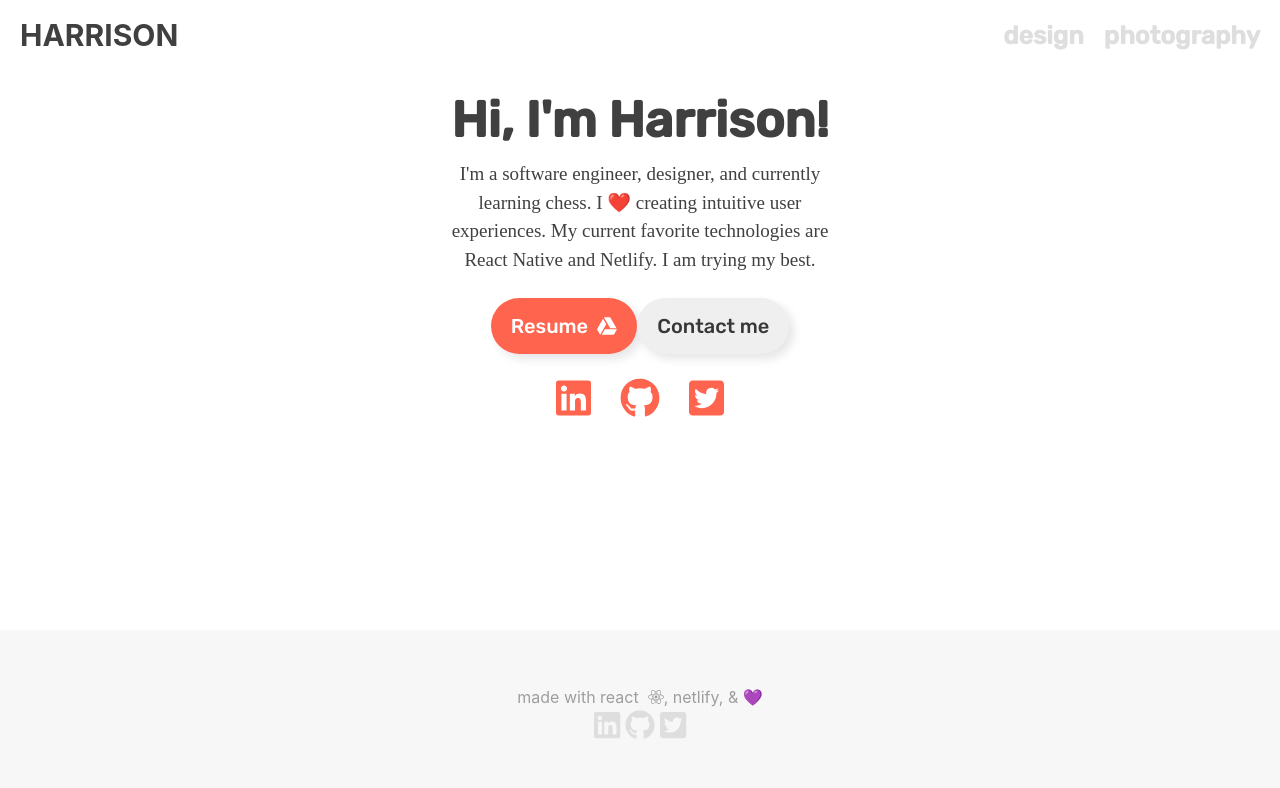
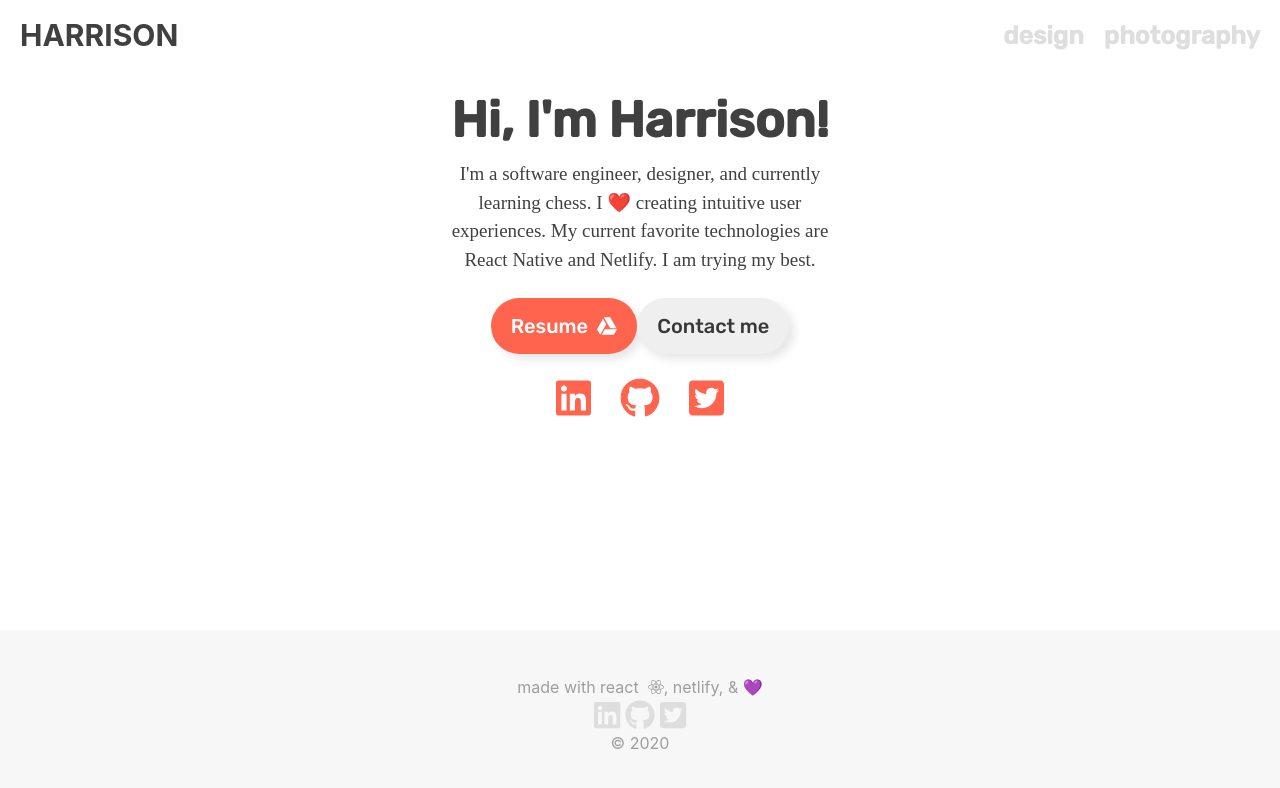
Before and after one commit to nohharri/harrisonnoh-new, a React (Create React App) app: page / in a window 1280 px wide. Shown: the top 788 px of the page. Built offline with nearby package versions, Linux system fonts and the light colour scheme; a web font is replaced by a local one.

Commit message:
Added copyright to footer

```diff
--- a/src/containers/Footer/Footer.js
+++ b/src/containers/Footer/Footer.js
@@ -10,6 +10,7 @@ export default class Footer extends React.Component {
             <div className={styles.footer}>
                 <div className={styles.caption}>made with react&nbsp; <FontAwesomeIcon icon={faReact} />, netlify, & 💜 </div>
                 <ExternalLinks className={styles.links} />
+                <div>© 2020</div>
             </div>
         );
     }
```
